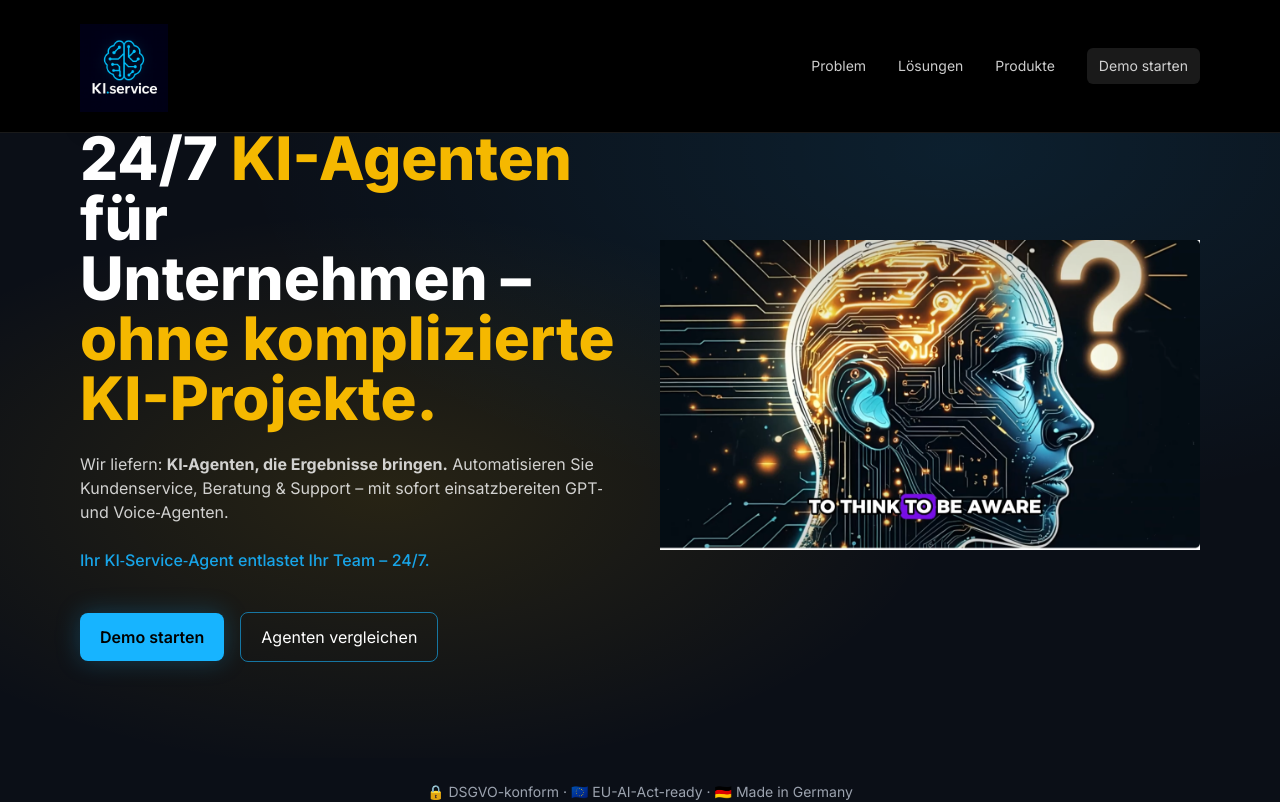
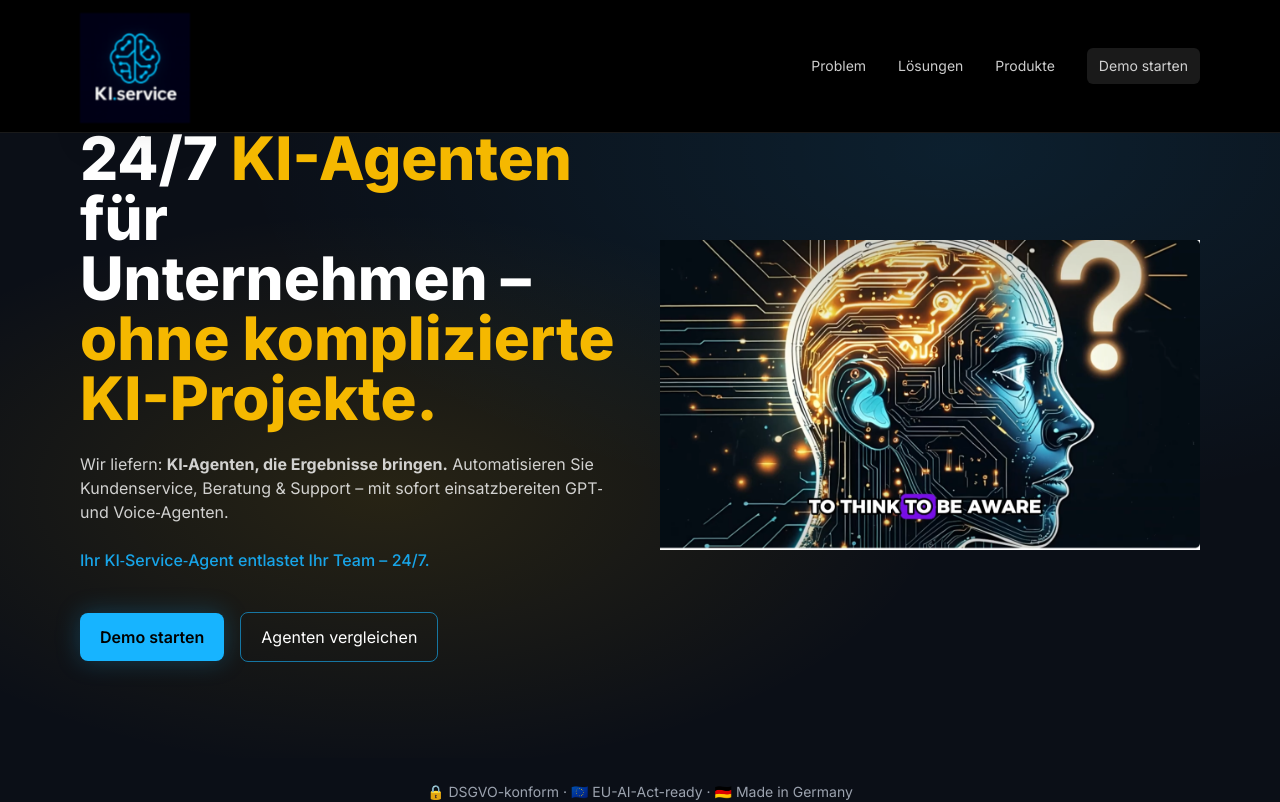
Before and after one commit to DiaBauer/KIservice_clean1, a Next.js app: page / in a window 1280 px wide. Shown: the top 802 px of the page. Built offline with nearby package versions, Linux system fonts and the light colour scheme.

Commit message:
Visually upscale logo without increasing header height

```diff
--- a/components/NavBar.js
+++ b/components/NavBar.js
@@ -13,7 +13,7 @@ export default function NavBar() {
   width={88}
   height={88}
   alt="KI.service – Produktisierte KI-Agenten für Unternehmen"
-    className="drop-shadow-xl"
+  className="drop-shadow-xl scale-125 origin-left"
   priority
 />
 </Link>
```
Lines whose indentation alone changed are shown as unchanged.
